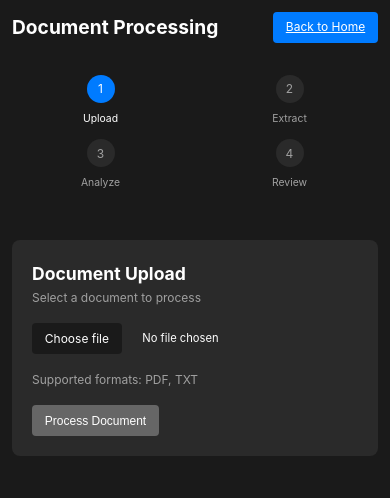
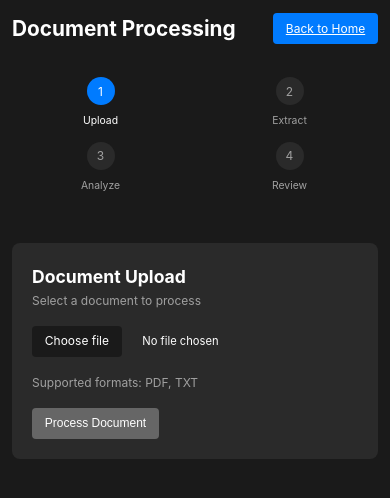
Before and after one commit to sneha-gpt/Automated-Slide-Generation, a Flask app: page /upload in a window 390 px wide. Shown: the top 498 px of the page. Run offline with Flask 3, Linux system fonts and the light colour scheme.

Commit message:
Updated media query of upload page

```diff
--- a/static/css/upload.css
+++ b/static/css/upload.css
@@ -80,6 +80,11 @@ header {
   cursor: not-allowed;
   transform: none;
 }
+
+.action-buttons .cta-button {
+  width: 100%; /* Make each button full width */
+}
+
 
 .process-button {
   width: 100%;
@@ -296,7 +301,7 @@ input[type="file"] {
     font-size: 0.85rem;
   }
 
-  .cta-button, .process-button {
+  .process-button {
     max-width: 180px;
   }
 
@@ -326,7 +331,7 @@ input[type="file"] {
   }
 
   header h1 {
-    font-size: 1.2rem;
+    font-size: 1.3rem;
   }
 
   .step {
@@ -355,10 +360,6 @@ input[type="file"] {
   .custom-file-upload, .cta-button, .process-button, .action-button, .tab-button {
     padding: 0.4rem 0.8rem;
     font-size: 0.75rem;
-  }
-
-  .cta-button {
-    max-width: 150px;
   }
 
   #file-name {
@@ -402,10 +403,6 @@ input[type="file"] {
   .cta-button, .process-button, .action-button, .custom-file-upload, .tab-button {
     padding: 0.55rem 1.1rem;
     font-size: 0.9rem;
-  }
-
-  .cta-button {
-    max-width: 220px;
   }
 }
 
```
